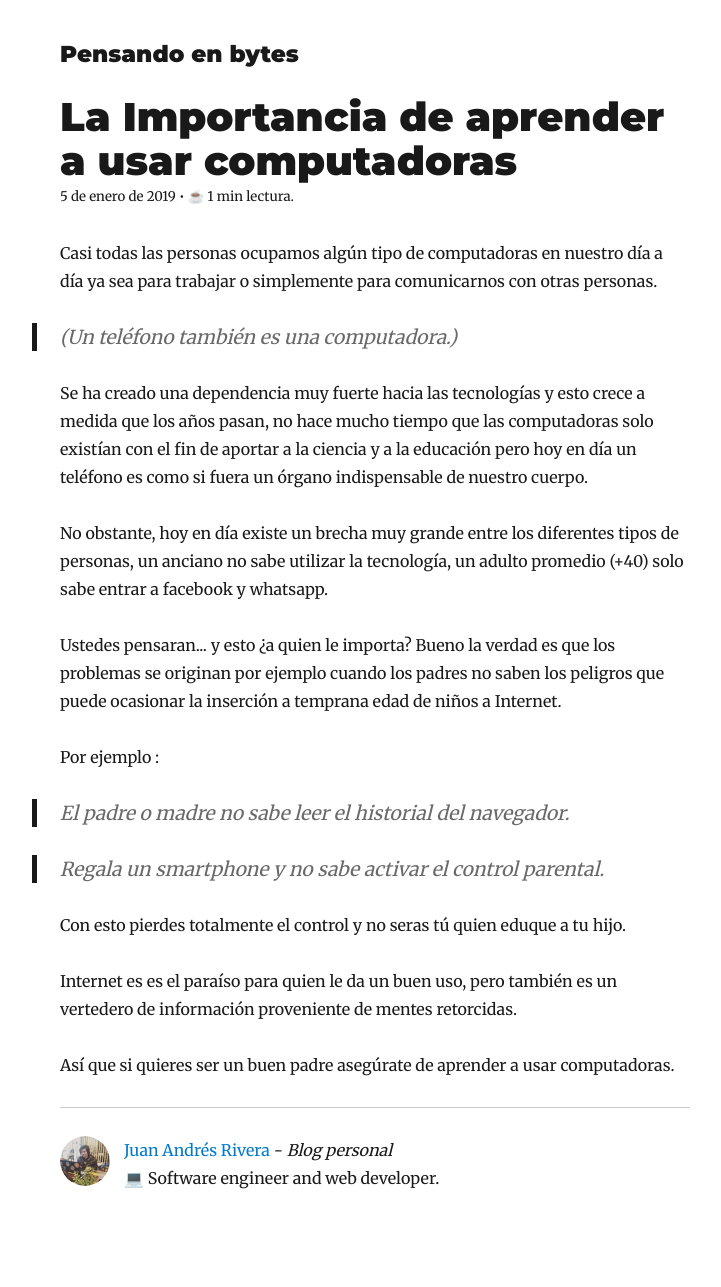
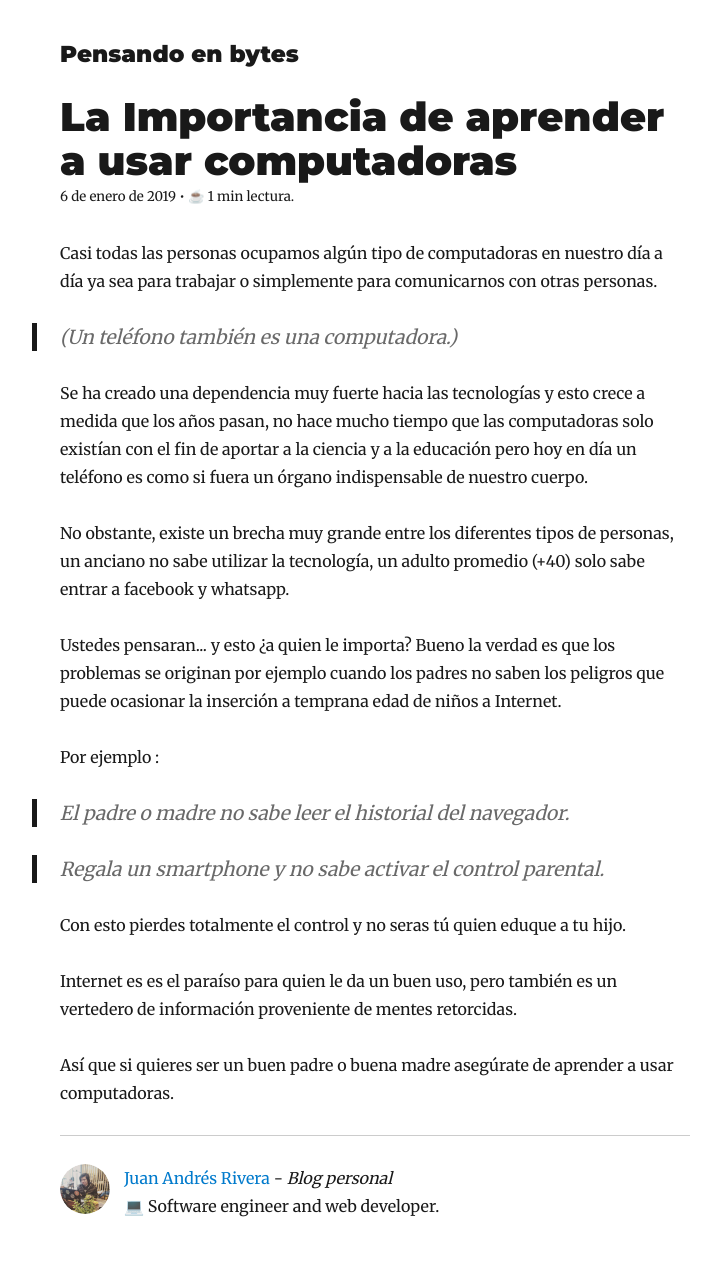
Before and after one commit to ariverak/ariverak-blog, a Gatsby site: page /la-importancia-de-aprender-a-usar-las-computadoras/ in a window 1280 px wide. Shown: the top 1287 px of the page, without its empty margins (265-986 px from the left). Built offline with nearby package versions, Linux system fonts and the light colour scheme; Gatsby itself is replaced by a stand-in of ours; some packages are replaced by stand-ins of ours.

Commit message:
edit post

```diff
--- a/content/blog/la-importancia-de-aprender-a-usar-las-computadoras/index.md
+++ b/content/blog/la-importancia-de-aprender-a-usar-las-computadoras/index.md
@@ -1,6 +1,6 @@
 ---
 title: La Importancia de aprender a usar computadoras
-date: "2019-01-05"
+date: "2019-01-06"
 description: Casi todas las personas ocupamos algún tipo de computadoras en nuestro día
 ---
 
@@ -9,7 +9,7 @@ Casi todas las personas ocupamos algún tipo de computadoras en nuestro día a d
 
 Se ha creado una dependencia muy fuerte hacia las tecnologías y esto crece a medida que los años pasan, no hace mucho tiempo que las computadoras solo existían con el fin de aportar a la ciencia y a la educación pero hoy en día un teléfono es como si fuera un órgano indispensable de nuestro cuerpo.
 
-No obstante, hoy en día existe un brecha muy grande entre los diferentes tipos de personas, un anciano no sabe utilizar la tecnología, un adulto promedio (+40) solo sabe entrar a facebook y whatsapp.
+No obstante, existe un brecha muy grande entre los diferentes tipos de personas, un anciano no sabe utilizar la tecnología, un adulto promedio (+40) solo sabe entrar a facebook y whatsapp.
 
 Ustedes pensaran... y esto ¿a quien le importa?
 Bueno la verdad es que los problemas se originan por ejemplo cuando los padres no saben los peligros que puede ocasionar la inserción a temprana edad de niños a Internet.
@@ -23,4 +23,4 @@ Con esto pierdes totalmente el control y no seras tú quien eduque a tu hijo.
 
 Internet es es el paraíso para quien le da un buen uso, pero también es un vertedero de información proveniente  de mentes retorcidas.
 
-Así que si quieres ser un buen padre asegúrate de aprender a usar computadoras.
+Así que si quieres ser un buen padre o buena madre asegúrate de aprender a usar computadoras.
```
